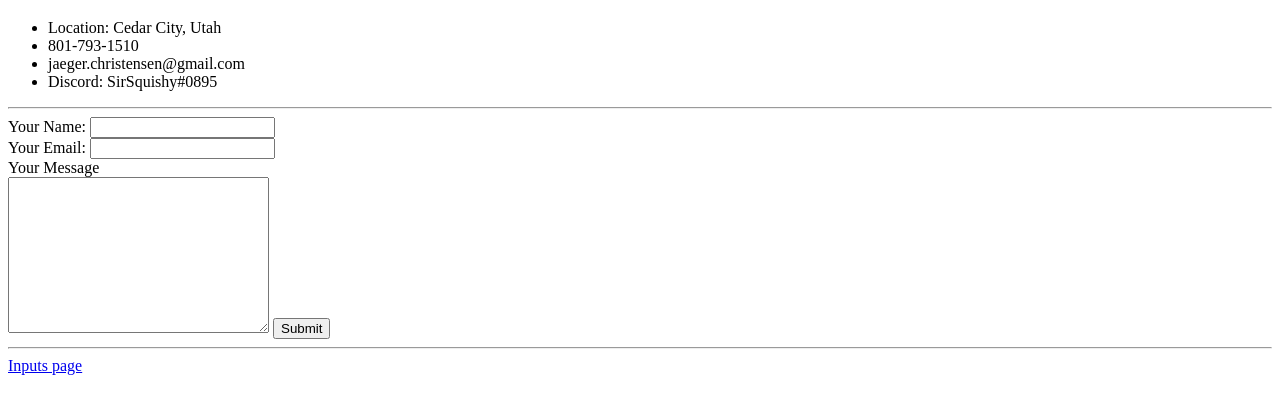
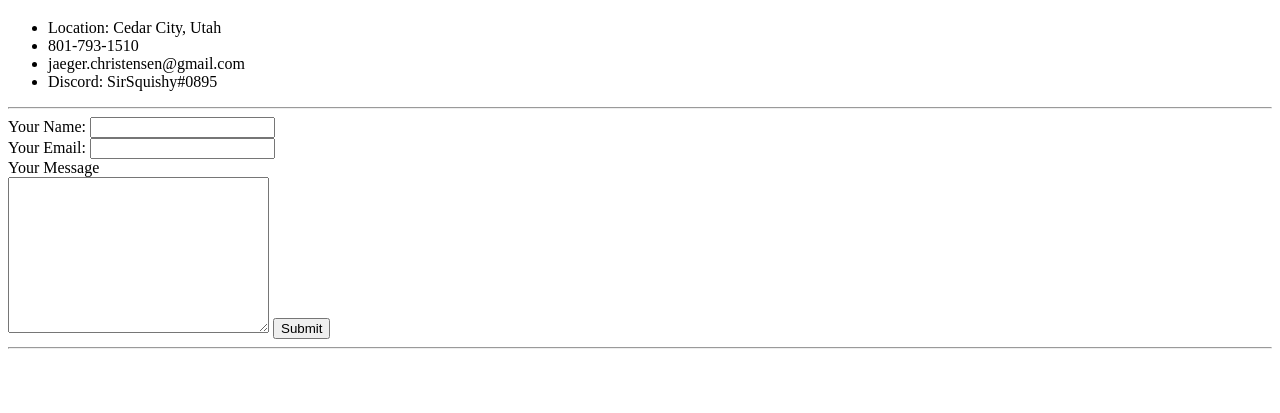
Before and after one commit to SirSquishy/jaegerWebsite, a plain HTML site: page contact.html in a window 1280 px wide. Shown: the part 61-474 px from the top of the page. Drawn offline with Linux system fonts and the light colour scheme.

Commit message:
Update contact.html

```diff
--- a/contact.html
+++ b/contact.html
@@ -29,6 +29,6 @@
       <input type="submit" name="" />
     </form>
     <hr />
-    <a href="inputs.html">Inputs page</a>
+    <!-- <a href="inputs.html">Inputs page</a> -->
   </body>
 </html>
```
